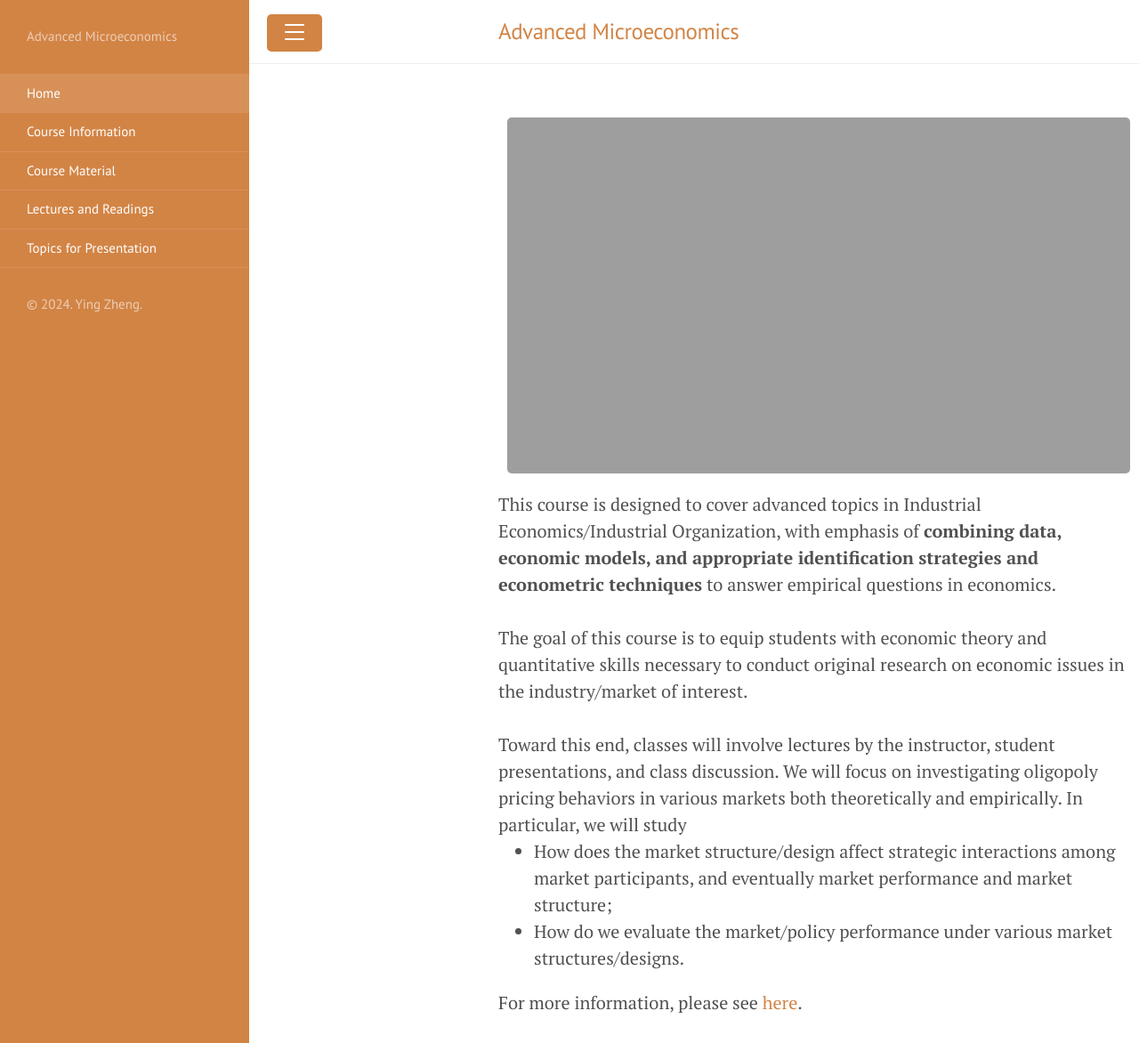
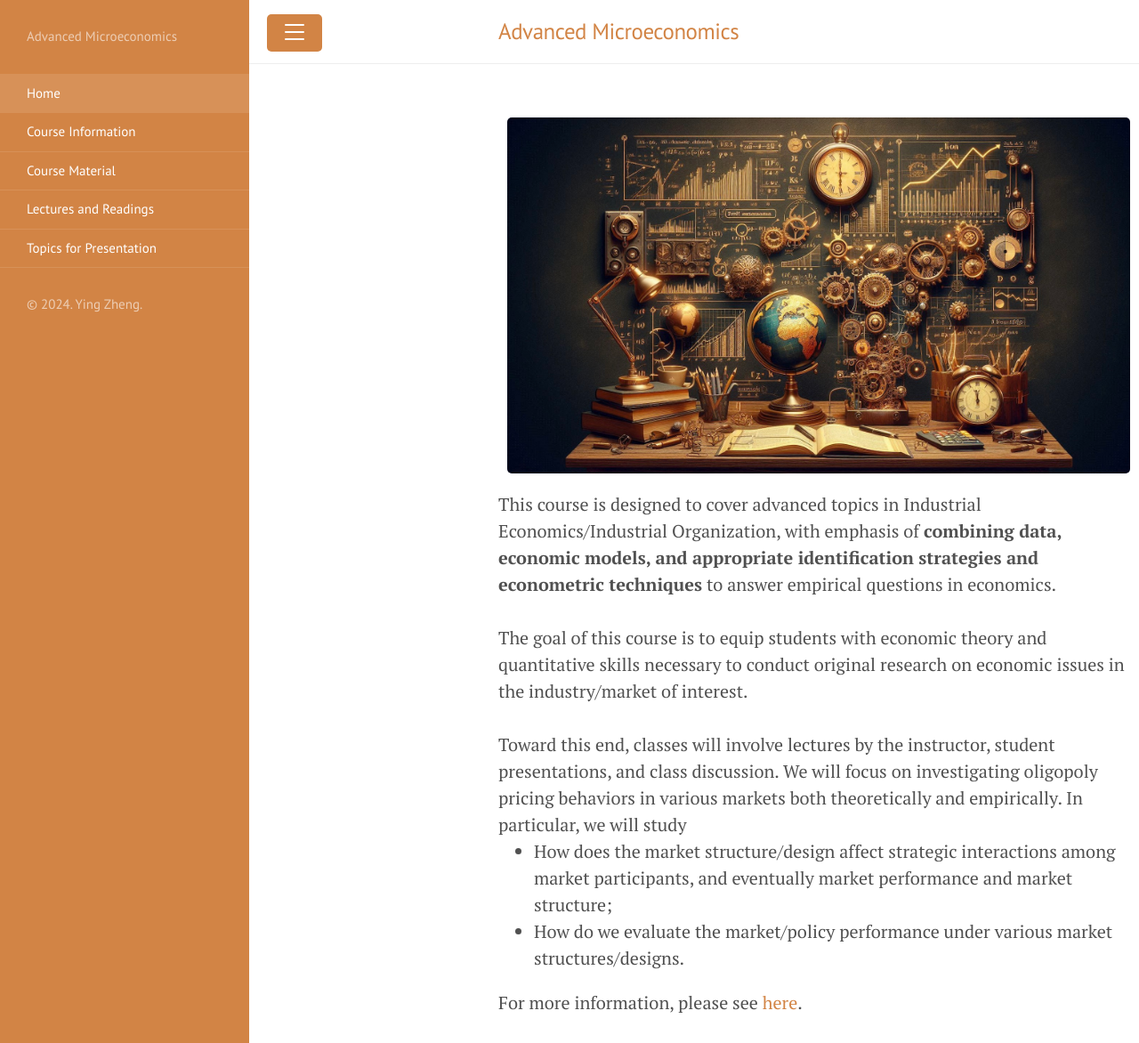
Before and after one commit to yingzheng-econ/Advanced-Microeconomics, a Jekyll site: the page built from index.html, in a window 1280 px wide and 1172 px high. Shown: the whole window at 89% size. Built offline with Jekyll 4.4.1, drawn with Linux system fonts in a browser that asks for light colours; the list of posts is cut into pages by our own code.

Commit message:
Update index.html

```diff
--- a/index.html
+++ b/index.html
@@ -4,7 +4,7 @@ title: Home
 ---
 
 <p align="center">
-<img src="{{site.url}}/image/IO.png" height="400" width="700" />
+<img src="{{site.url}}/image/AM.png" height="400" width="700" />
 </p>
 
 This course is designed to cover advanced topics in Industrial Economics/Industrial Organization, with emphasis of <b>combining data, economic models, and appropriate identification strategies and econometric techniques</b> to answer empirical questions in economics.
```
